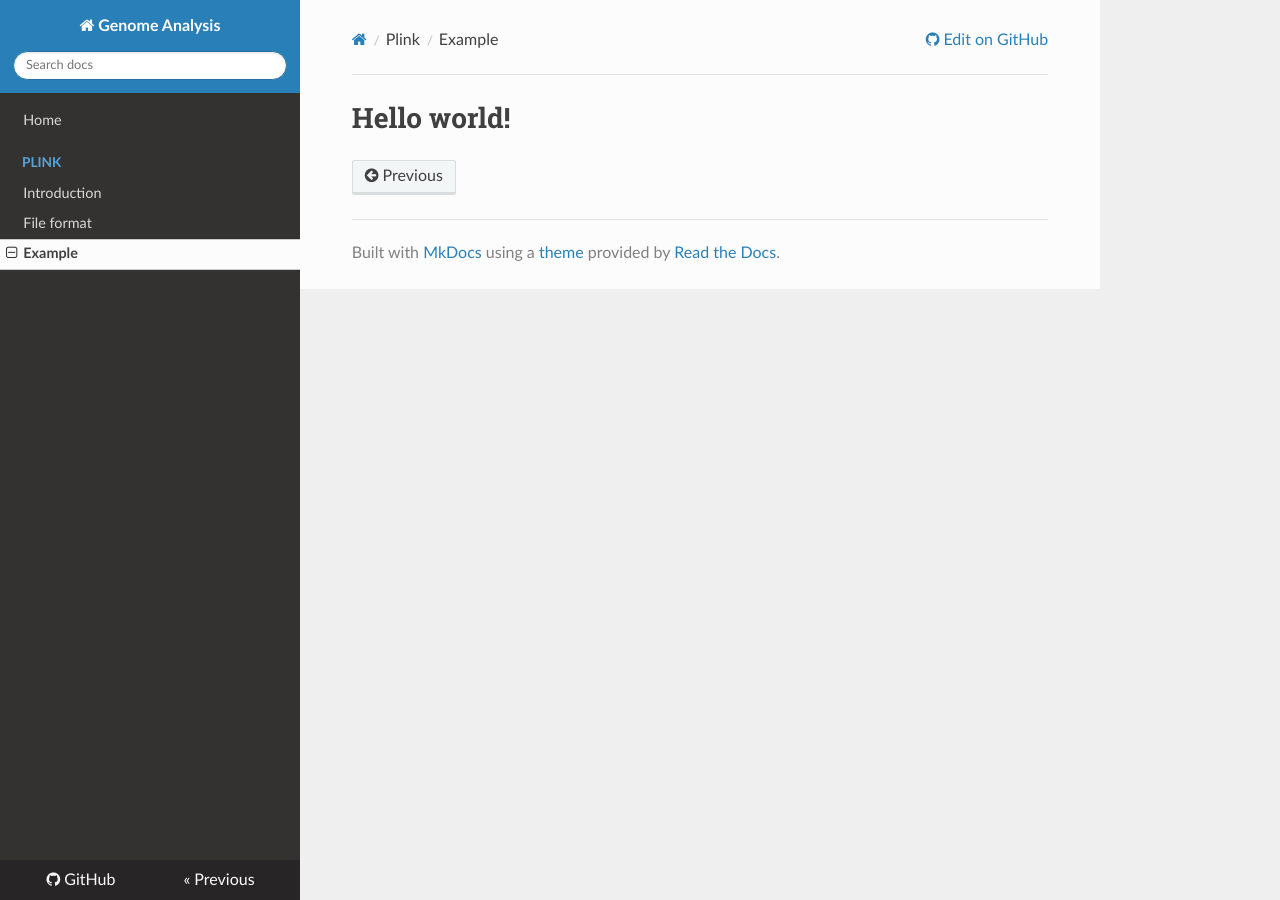
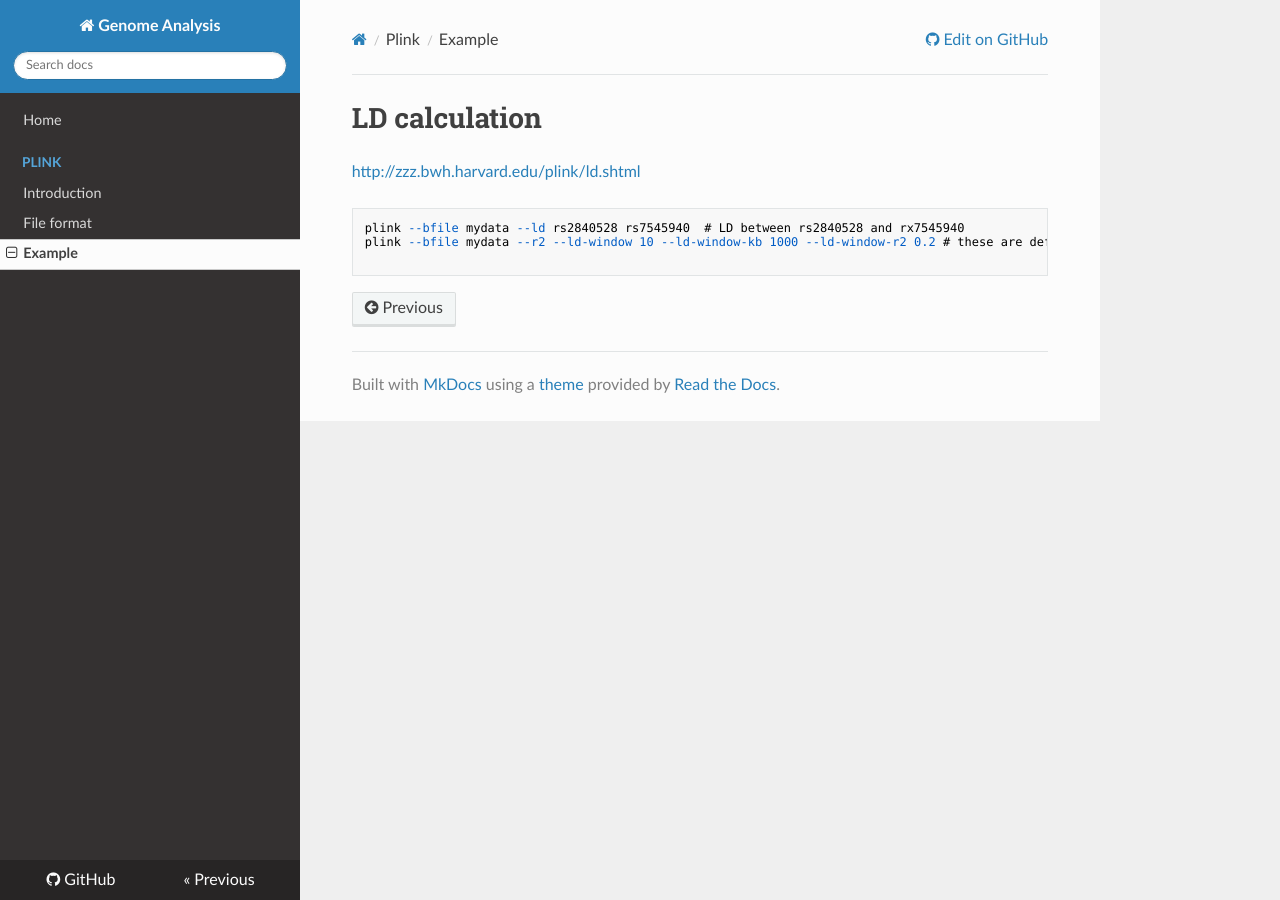
Before and after one commit to WonyoungCho/plink, an MkDocs documentation site: the page built from docs/plink_ex.md, in a window 1280 px wide. Built offline with MkDocs 1.6.1, drawn with Linux system fonts in a browser that asks for light colours; nearby versions of some CDN libraries; old or Windows-style settings are respelled for this version of MkDocs.

Commit message:
Update plink_ex.md

````diff
--- a/docs/plink_ex.md
+++ b/docs/plink_ex.md
@@ -1 +1,9 @@
-# Hello world!
+# LD calculation
+
+<http://zzz.bwh.harvard.edu/plink/ld.shtml>
+
+```
+plink --bfile mydata --ld rs2840528 rs7545940  # LD between rs2840528 and rx7545940
+plink --bfile mydata --r2 --ld-window 10 --ld-window-kb 1000 --ld-window-r2 0.2 # these are default values
+
+```
````
